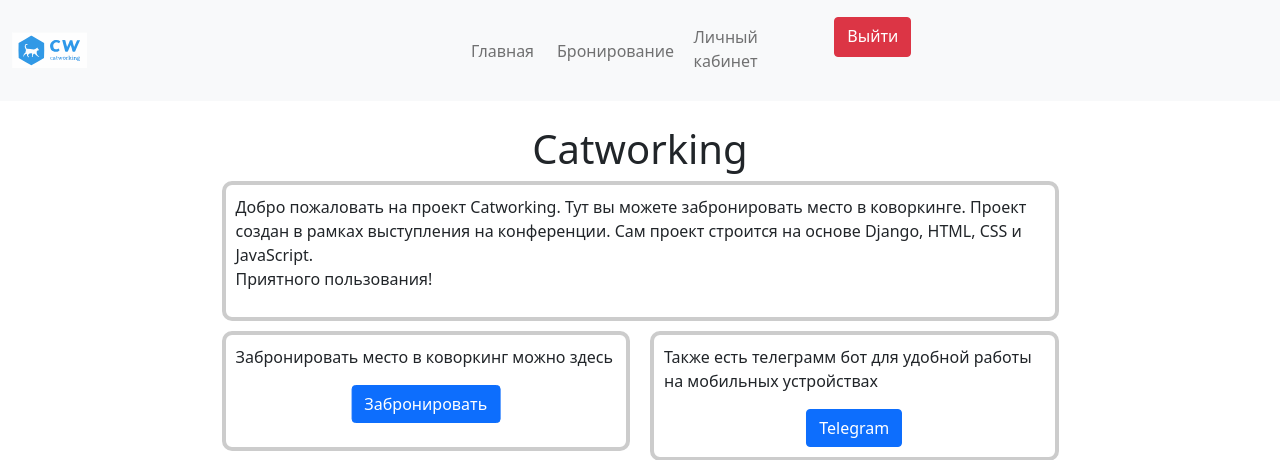
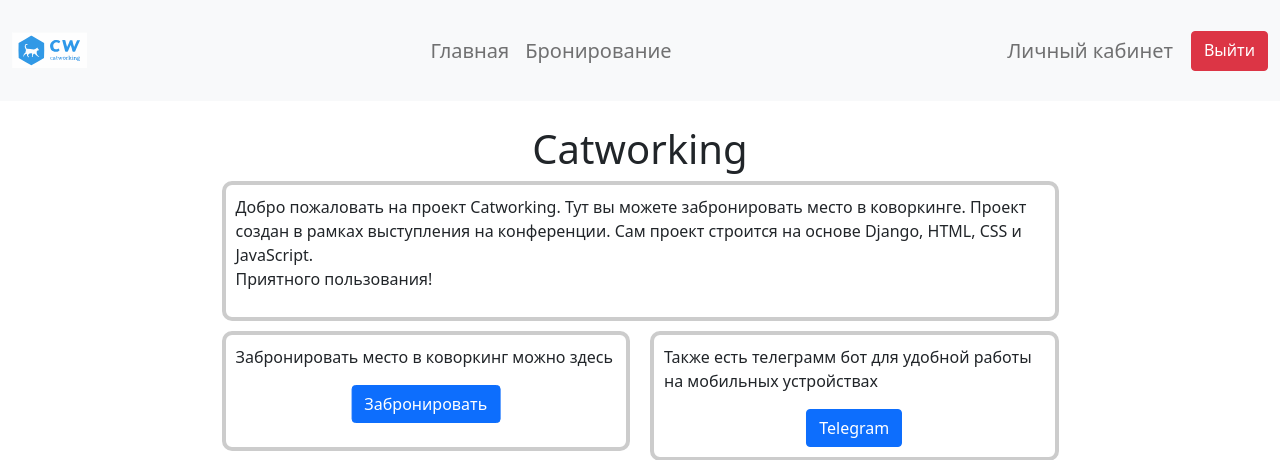
Before and after one commit to tr0ublekat/CoworkingDJANGO, a Django app: page / in a window 1280 px wide. Shown: the top 460 px of the page. Run offline with Django 4.2, Linux system fonts and the light colour scheme; the visitor is signed in with stand-in values (Sample User, id 1).

Commit message:
update navbar

```diff
--- a/static/css/style-v2.css
+++ b/static/css/style-v2.css
@@ -244,7 +244,23 @@
 }
 
 @media (min-width: 769px) {
+    .navbar-nav {
+        flex-direction: row !important; /* Убедитесь, что элементы располагаются в строку */
+        align-items: center; /* Центрирование элементов */
+        font-size: 20px !important;
+    }
 
+    .justify-content-center {
+        justify-content: center; /* Центрирование главной навигации */
+    }
+
+    .navbar-collapse {
+        justify-content: space-between; /* Распределите пространство между элементами */
+    }
+
+    .marg-left {
+        margin-left: 30px !important;
+    }
 }
 
 
@@ -258,19 +274,19 @@
     }
 
     .table-button {
-        font-size: 150% !important; /* Уменьшите размер кнопок */
+        font-size: 140% !important; /* Уменьшите размер кнопок */
     }
 
     .table-button .icon {
-        font-size: 180% !important; /* Уменьшите размер иконок для кнопок */
+        font-size: 170% !important; /* Уменьшите размер иконок для кнопок */
     }
 
     .my-8-style {
-        font-size: 250% !important; /* Увеличьте размер для мобильных */
+        font-size: 240% !important; /* Увеличьте размер для мобильных */
     }
 
     .dop {
-        font-size: 180% !important;
+        font-size: 170% !important;
     }
 
     .form_1 {
--- a/templates/base.html
+++ b/templates/base.html
@@ -13,7 +13,6 @@
     </title>
 </head>
 
-
 <nav class="navbar navbar-expand-md navbar-light bg-light">
     <div class="container-fluid">
         <a href="{% url 'main' %}" class="navbar-brand d-flex align-items-center">
@@ -25,53 +24,42 @@
         </button>
 
         <div class="collapse navbar-collapse" id="navbarNav">
-            <div class="d-flex flex-column flex-md-row justify-content-between align-items-center mx-auto">
-                <ul class="navbar-nav mb-1 mb-md-0 d-flex flex-column flex-md-row" style="width: 100%; justify-content: center;">
+            <ul class="navbar-nav mx-auto marg-l">
                 {% if request.user.is_authenticated %}
-                    <li class="nav-item flex-fill text-center">
+                <li class="nav-item">
                     <a href="{% url 'main' %}" class="nav-link">Главная</a>
                 </li>
-                    <li class="nav-item flex-fill text-center">
+                <li class="nav-item">
                     <a href="{% url 'booking-v2' %}" class="nav-link">Бронирование</a>
                 </li>
                 {% endif %}
             </ul>
 
-                <div class="d-flex flex-column mx-auto" style="max-width: 400px; width: 100%;"> <!-- Установка максимальной ширины для блока с аккаунтом -->
+            <div class="d-flex">
                 {% if request.user.is_authenticated %}
-                    <div class="mb-1">
-                        <ul class="navbar-nav mb-2 mb-md-0 d-flex justify-content-center" style="gap: 10px; width: 100%;">
-                            <li class="nav-item flex-fill d-flex align-items-center justify-content-center">
-                                <a href="{% url 'profile' %}" class="nav-link me-1">Личный кабинет</a>
-                                <!-- <a href="{% url 'profile' %}" class="nav-link me-1">
-                                    {{ request.user.student_id }} ({{ request.user.last_name }} {{ request.user.first_name|slice:":1" }})
-                                </a>
-                                <a href="{% url 'profile' %}" class="user-icon" style="text-decoration: none; width: 40px; height: 40px; border-radius: 50%; background-color: #3199e6; color: white; display: flex; align-items: center; justify-content: center; margin-left: 10px;">
-                                    {{ request.user.last_name|slice:":1" }}{{ request.user.first_name|slice:":1" }}
-                                </a> -->
+                <ul class="navbar-nav mb-2 mb-md-0 d-flex" style="gap: 10px;">
+                    <li class="nav-item">
+                        <a href="{% url 'profile' %}" class="nav-link">Личный кабинет</a>
                     </li>
-                            <li class="nav-item flex-fill d-flex justify-content-center">
-                                <a class="btn btn-danger" style="height: 40px; " href="{% url 'logout' %}" id="logout">Выйти</a>
+                    <li class="nav-item">
+                        <a class="btn btn-danger" style="height: 40px;" href="{% url 'logout' %}" id="logout">Выйти</a>
                     </li>
                 </ul>
-                    </div>
-                </div>
                 {% else %}
-                <div class="d-flex mx-auto">
-                    <ul class="navbar-nav mb-2 mb-md-0 d-flex" style="gap: 10px; width: 100%;">
-                        <li class="nav-item flex-fill">
-                            <a href="{% url 'login' %}" class="btn btn-primary" style="background-color:#3199e6; width: 100%; text-align: center;">Войти</a>
+                <ul class="navbar-nav mb-2 mb-md-0 d-flex" style="gap: 10px;">
+                    <li class="nav-item">
+                        <a href="{% url 'login' %}" class="btn btn-primary" style="background-color:#3199e6;">Войти</a>
                     </li>
-                        <li class="nav-item flex-fill">
-                            <a href="{% url 'register' %}" class="btn btn-outline-primary" style="color:#3199e6; width: 100%; text-align: center;">Регистрация</a>
+                    <li class="nav-item">
+                        <a href="{% url 'register' %}" class="btn btn-outline-primary" style="color:#3199e6;">Регистрация</a>
                     </li>
                 </ul>
-                </div>
                 {% endif %}
             </div>
         </div>
     </div>
 </nav>
+
 
 
 
```
Lines whose indentation alone changed are shown as unchanged.
